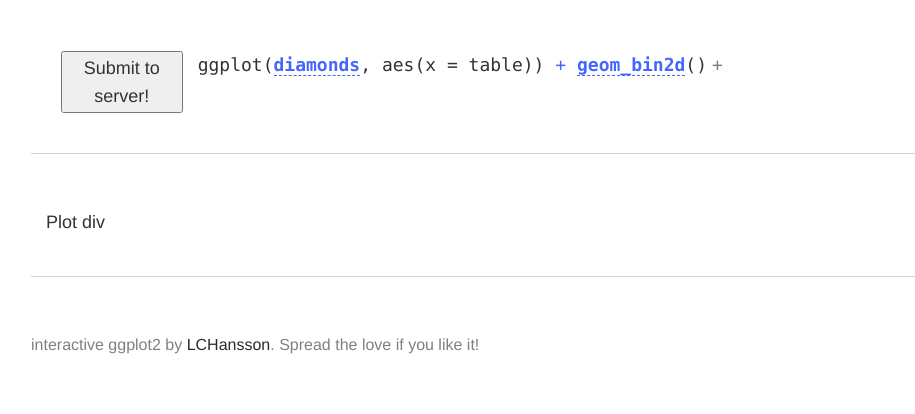
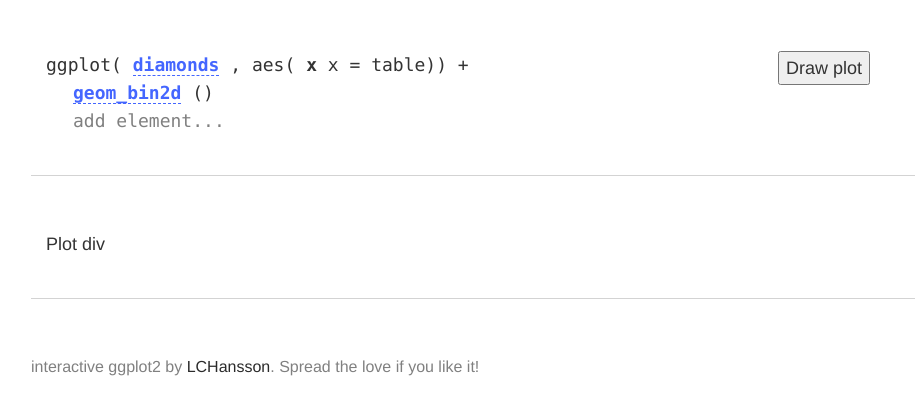
Before and after one commit to LCHansson/ggplot_interactive, a plain HTML site: page frontend/index.html in a window 1280 px wide. Shown: the part 268-682 px from the top of the page, without its empty margins (139-1054 px from the left). Drawn offline with Linux system fonts and the light colour scheme.

Commit message:
Begin work on aesthetics

```diff
--- a/frontend/css/theme.css
+++ b/frontend/css/theme.css
@@ -501,3 +501,8 @@ table.dataTable .count {
     /*border-bottom: 1px dashed #46f;*/
     cursor: pointer;
 }
+
+#ggplotContainer {
+    text-indent:-1.5em;
+    margin-left:1.5em;
+}
--- a/frontend/index.html
+++ b/frontend/index.html
@@ -36,14 +36,14 @@
     <script src="js/vendor/respond.min.js"></script>
     <![endif]-->
 
-    <script>
+<!--     <script>
         (function(i,s,o,g,r,a,m){i['GoogleAnalyticsObject']=r;i[r]=i[r]||function(){
             (i[r].q=i[r].q||[]).push(arguments)},i[r].l=1*new Date();a=s.createElement(o),
                 m=s.getElementsByTagName(o)[0];a.async=1;a.src=g;m.parentNode.insertBefore(a,m)
         })(window,document,'script','//www.google-analytics.com/analytics.js','ga');
 
         ga('create', 'UA-59172884-1', 'auto');
-        ga('send', 'pageview');
+        ga('send', 'pageview'); -->
 
     </script>
 </head>
@@ -106,18 +106,39 @@
                 <!--<span data-var="dailyPercent">%</span> of your recommended daily calories.</p>-->
             <!--</samp>-->
         <!--</div>-->
-        <div class="col-xs-12" id="ggplotContainer">
-
-            <samp id="ggplotCode">ggplot(<b id="gg_data"><span class="TDropdown" data-var="ggdata" data-set="datasets" ></span></b>, aes(x = table)) <span id="plus1" class="ggPlusElement">+</span> <b id="gg_element1"><span class="TDropdown" data-var="gggeom" data-set="geom" ></span></b>()</samp> <samp id="addElementOperator" class="ggPlusElement gray">+</samp>
+        <div class="col-xs-9" id="ggplotContainer">
+            <samp id="ggplotCode">
+                ggplot(
+                <b id="gg_data">
+                    <span class="TDropdown" data-var="ggdata" data-set="datasets" ></span>
+                </b>
+                ,
+<!--                 <span id="gg_aes" data-scope="global"> -->
+                aes(
+                <b id="gg_aes">
+                    <span class="TDaesthetics" data-var="ggaes" data-scope="global"></span>
+                </b>
+                    x = table))
+                </span> +
+                <br/>
+                <b id="gg_element1">
+                    <span class="TDropdown" data-var="gggeom" data-set="geom" ></span>
+                </b>()
+            </samp>
+            <br/>
+            <samp id="addElementOperator" class="ggPlusElement gray">
+                add element...
+            </samp>
             <!--<p id="example">Let's say you were shopping for-->
             <!--<span class="ExpandingList" data-var="ggdata" data-items="diamonds/mtcars/iris"></span>.-->
             <!--A typical <span data-var="clothingInstance"></span> can cost between-->
             <!--<span data-var="lowPrice" data-format="dollars"></span> and-->
             <!--<span data-var="highPrice" data-format="dollars"></span>.</p>-->
-            <div class="col-xs-2">
-                <button id="plotbutton" type="button">Submit to server!</button>
-            </div>
         </div>
+        <div class="col-xs-2">
+            <button id="plotbutton" type="button">Draw plot</button>
+        </div>
+
     </section>
 
     <section id="plotRow" class="row">
--- a/frontend/js/main.js
+++ b/frontend/js/main.js
@@ -63,6 +63,20 @@ Tangle.classes.TDropdown = {
     }
 }
 
+Tangle.classes.TDaesthetics = {
+
+    initialize: function (element, options, tangle, variable) {
+        element.addEvent("click", function (event) {
+            var scope = options.scope;
+            // TODO: Fetch appropriate data for geoms based on scope
+//             var geoms = tangle.getValue(gggeom);
+//             console.log("scope: " + scope + ", geom: " + geoms);
+
+            var allowed_aes = window.ggplot_docs.geom["geom_density"].aesthetics;
+            console.log("allowed aesthetics: " + allowed_aes);
+        });
+    }
+}
 
 
 function setUpTangle () {
@@ -99,6 +113,24 @@ function setUpTangle () {
             var geom = this.gggeom;
             var aesthetics = window.ggplot_docs.geom[geom].aesthetics || ['x', 'y'];
             console.log(aesthetics);
+
+            this.ggaes = aesthetics[0];
+        }
+    });
+
+    var element = document.getElementById("gg_aes");
+
+    var tangle = new Tangle(element, {
+        initialize: function () {
+            this.ggaes = "x";
+            //console.log(this.ggaes);
+        },
+        update: function () {
+//             var geom = this.gggeom;
+//             var aesthetics = window.ggplot_docs.geom[geom].aesthetics || ['x', 'y'];
+//             console.log(aesthetics);
+
+//             this.ggaes = aesthetics[0];
         }
     });
 
@@ -142,6 +174,7 @@ $(function() {
 
         var code = "parse(text = \"library(ggplot2);" + plotcode + "\");";
         console.log("Executing code: '" + code + "'");
+        window.code = code;
 
         var response = $.ajax({
             type: "POST",
```
